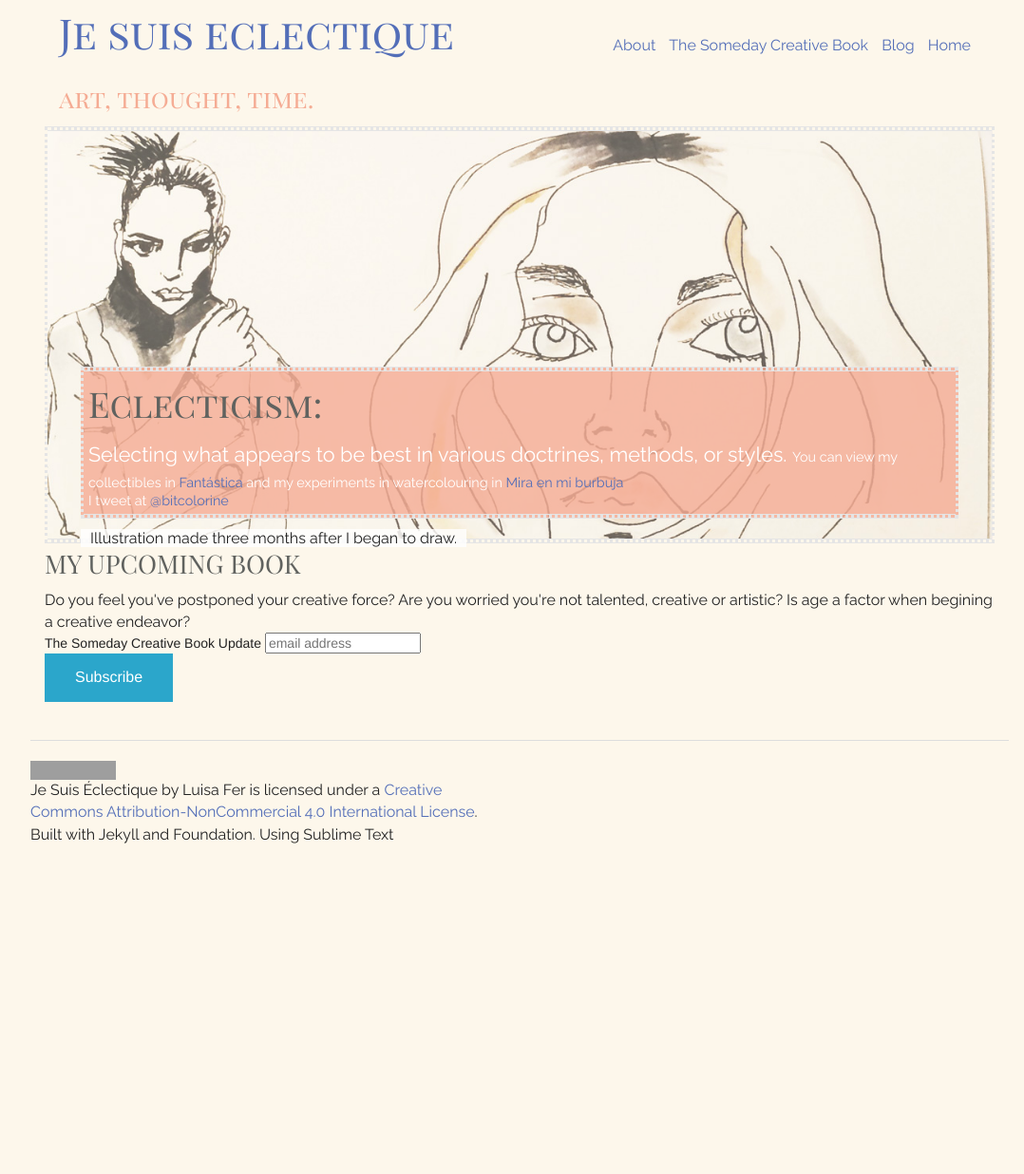
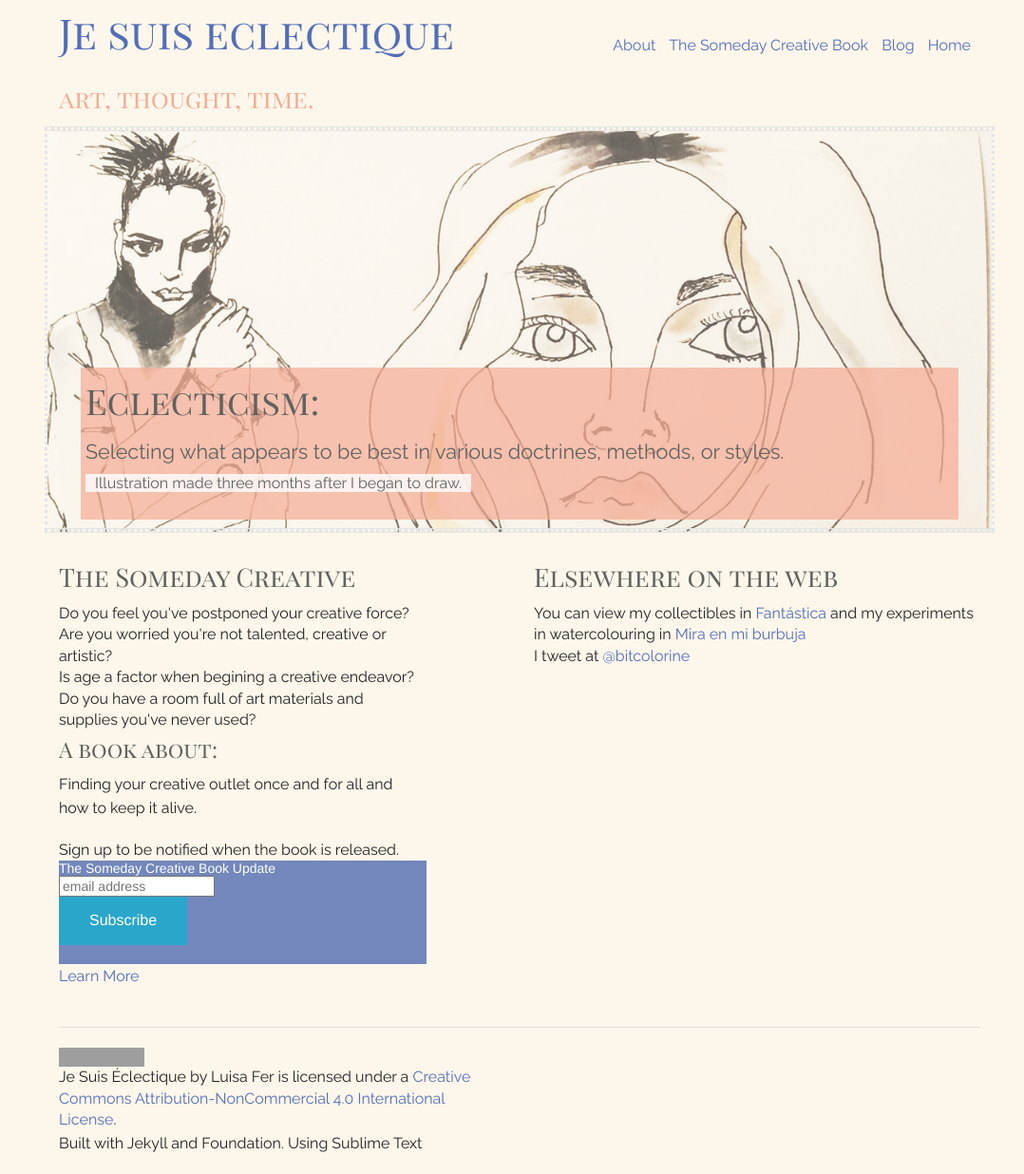
Before and after one commit to bitcolorine/Je-suis-eclectique, a Jekyll site: the page built from index.html, in a window 1280 px wide. Shown: the whole page at 95% size, without its empty margins (93-1171 px from the left). Built offline with Jekyll 4.4.1, drawn with Linux system fonts in a browser that asks for light colours; Markdown is read by kramdown in place of the engine named in the settings; the list of posts is cut into pages by our own code; comment, search, counter and statistics services are not loaded; before the commit the page ends 912 px from its top, so only the background shows below that; grey boxes are pictures that could not be loaded.

Commit message:
someday creative book

```diff
--- a/_includes/legende.html
+++ b/_includes/legende.html
@@ -11,6 +11,5 @@
 			I'm currently writing "The Someday Creative" a book about Talent, Creativity and Artistry, where they meet and how their definitions prevent us from immersing ourselves in what we really want to create. <br> -->
 
 
-			You can view my collectibles in <a href="http://fantastica.tumblr.com">Fantástica</a> and my experiments in watercolouring in <a href="http://miraenmiburbuja.tumblr.com">Mira en mi burbuja</a>  <br>
-			I tweet at <a href="http://twitter.com/bitcolorine"> @bitcolorine</a>
+			<p><span class="caption">Illustration made three months after I began to draw.</span></p>
 </div>
--- a/assets/css/main.css
+++ b/assets/css/main.css
@@ -74,6 +74,14 @@ margin-left: 0;
 font-family: futura;
 }
 
+
+/******** POSTS *******/
+
+.post-content p{
+
+	text-align: justify;
+}
+
 /* Footer */
 
 ul.foot {
@@ -108,18 +116,17 @@ ul.foot li {
 .legende {
 
 	position: relative;
-	/*bottom: 50px;
-	left:50px; */
+	bottom: 0;
 	font-family: 'Raleway' sans-serif;
 	font-size: 90%;
-	line-height: 1.30em;
+	line-height: 1.15em;
 	color: #fff;
-	background-color: rgba(245, 172, 148, 0.8);
+	background-color: rgba(245, 172, 148, 0.7);
 	padding: 5px;
 	margin: 250px 20px 10px 20px;
-	border: 3px dotted #e5e5e5;
+	/*border: 3px dotted #e5e5e5;
 	box-shadow: inset 0 -1px 0 0 #e5e5e5, inset 0 1px 0 0 #e5e5e5, 0 1px 0 0 #e5e5e5, 0 -1px 0 0 #e5e5e5;
-	margin-bottom: 1px;
+	margin-bottom: 1px;*/
 
 
 }
@@ -127,21 +134,21 @@ ul.foot li {
 .caption{
 
 	position: relative;
-	bottom:-10px;
-	left: 20px;
 	padding-left: 10px;
 	padding-right: 10px;
 	background: rgba(255, 255, 255, 0.8);
+	color: #60625F;
 
 
 
 }
 
 .definition {
-
+	text-align: right;
 	font-family: 'Playfair' serif;
 	font-size: 1.5em;
 	line-height: 1.9em;
+	color: #60625F;
 
 }
 .illustration {
@@ -150,3 +157,19 @@ ul.foot li {
 	border: 1px solid white;
 	background-color: #f5ac94;
 }
+
+.modules {
+
+	margin-top: 25px;
+
+}
+
+/* mailchimp */
+
+#mc_embed_signup label {
+	color: white;
+}
+
+form#mc-embedded-subscribe-form {
+background-color: #7387BC;
+}
--- a/index.html
+++ b/index.html
@@ -11,27 +11,26 @@ title: Home
 			{% include legende.html %}
 
 
-				<span class="caption">Illustration made three months after I began to draw.</span>
-
-
-
-
+		</div>
 
 </div>
 
-<div class="row">
+<div class="row modules">
 
-</div>
-<div class="row">
-
-	<div class="small-12 large-12 columns">
+	<div class="small-5 large-5 columns">
 
 
-<h3>MY UPCOMING BOOK</h3>
+			<h3>The Someday Creative</h3>
 
-		Do you feel you've postponed your creative force?
-		Are you worried you're not talented, creative or artistic?
-		Is age a factor when begining a creative endeavor?
+			Do you feel you've postponed your creative force?<br>
+			Are you worried you're not talented, creative or artistic?<br>
+			Is age a factor when begining a creative endeavor?<br>
+			Do you have a room full of art materials and supplies you've never used? <br>
+
+			<h4>A book about:</h4>
+			<p>Finding your creative outlet once and for all and how to keep it alive.</p>
+
+			Sign up to be notified when the book is released.
 
 			<!-- Begin MailChimp Signup Form -->
 				<link href="//cdn-images.mailchimp.com/embedcode/slim-081711.css" rel="stylesheet" type="text/css">
@@ -52,7 +51,16 @@ title: Home
 
 	<!--End mc_embed_signup-->
 
+	<p><a href="book.html">Learn More</a></p>
 
+		</div>
+		<div class="small-1 columns large-1 columns "></div>
+
+		<div class="small-6 columns large-6 columns">
+			<h3>Elsewhere on the web</h3>
+			You can view my collectibles in <a href="http://fantastica.tumblr.com">Fantástica</a> and my experiments in watercolouring in <a href="http://miraenmiburbuja.tumblr.com">Mira en mi burbuja</a>  <br>
+			I tweet at <a href="http://twitter.com/bitcolorine"> @bitcolorine</a>
+		</div>
 
 
 </div>
```
Also changed, not shown: _posts/2014-07-29-tea-time.md (+22 -31 lines), assets/img/someday-creative-book.jpg (added). Lines whose indentation alone changed are shown as unchanged.
